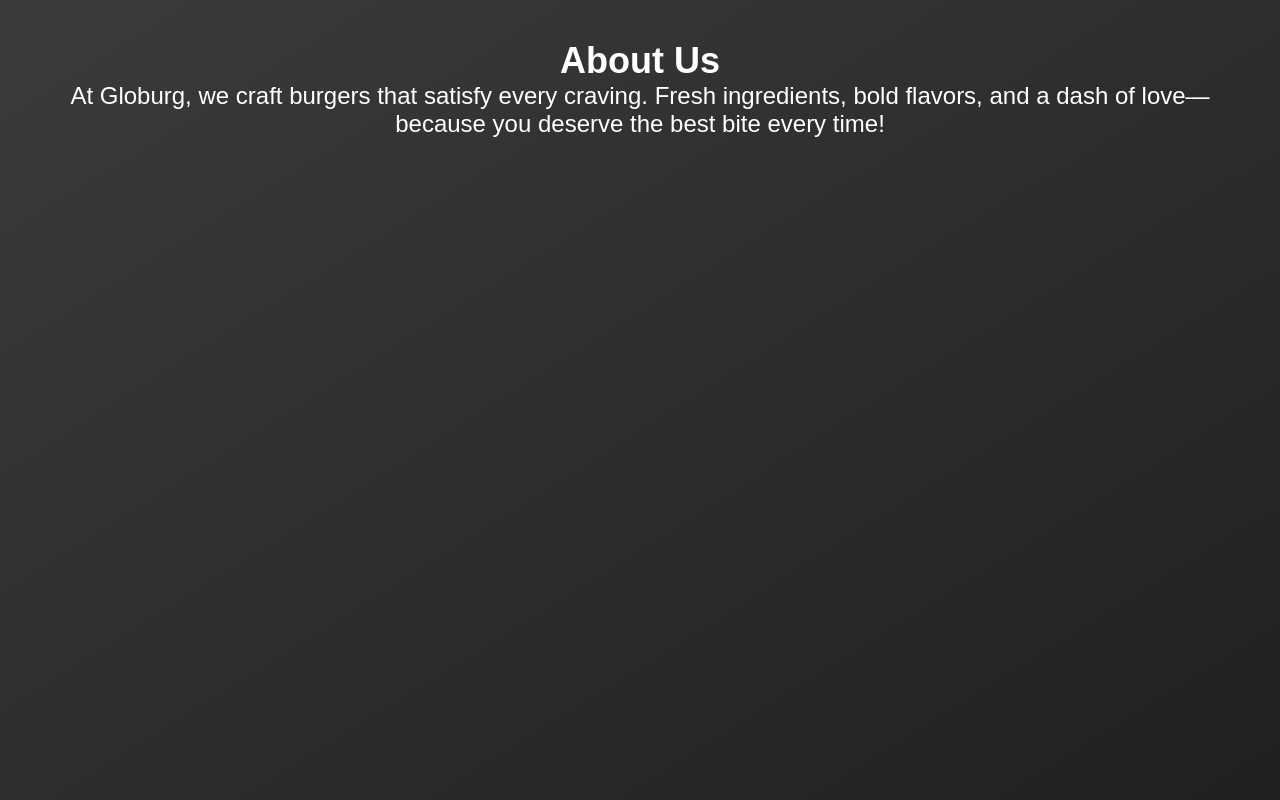
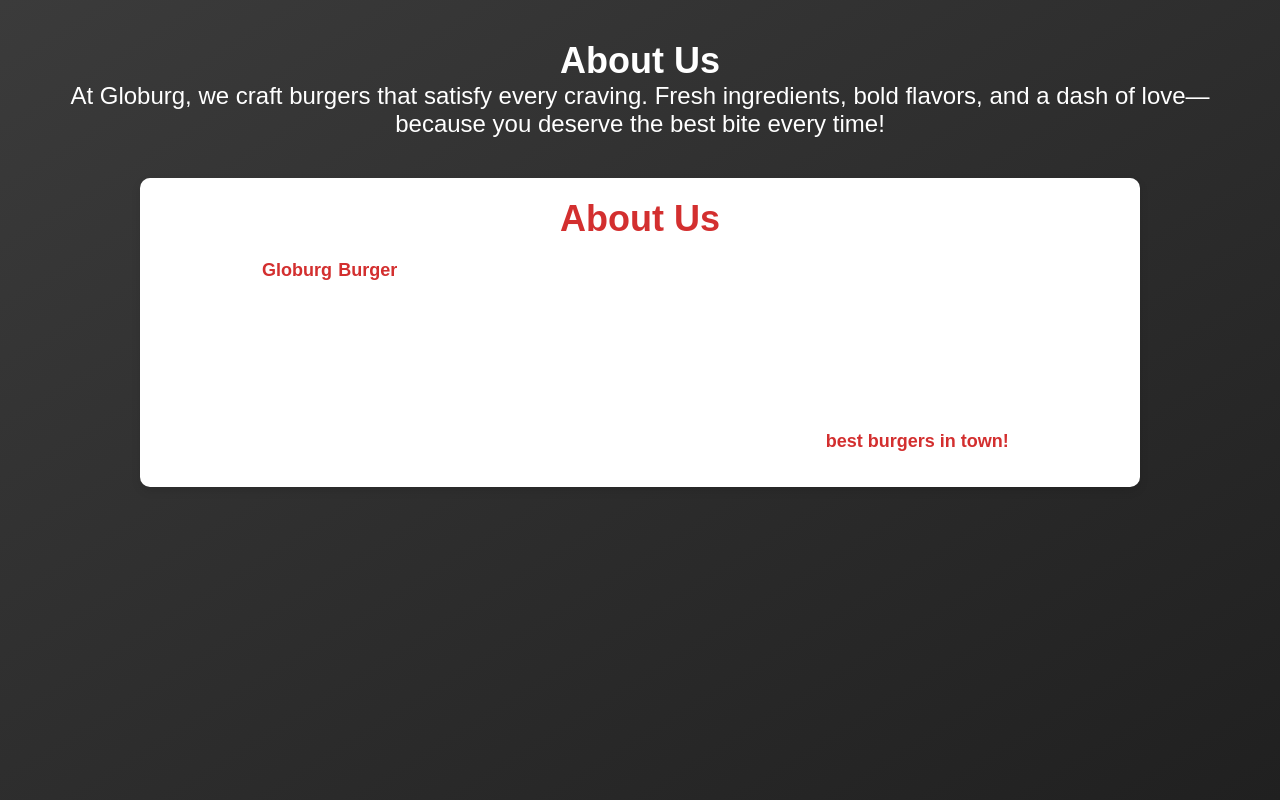
Before and after one commit to RizzWan-Codes/First_Client, a plain HTML site: page index.html in a window 1280 px wide. Shown: the part 1600-2400 px from the top of the page. Drawn offline with Linux system fonts and the light colour scheme.

Commit message:
Update index.html

```diff
--- a/index.html
+++ b/index.html
@@ -4,8 +4,40 @@
     <meta charset="UTF-8">
     <meta name="viewport" content="width=device-width, initial-scale=1.0">
     <title>Globurg | Delicious Burgers</title>
-    <link rel="icon" href="favicon.png">
+    <link rel="icon" href="5787016.png">
     <link rel="stylesheet" href="style.css">
+    <link rel="stylesheet" href="about.css">
+
+    <style>
+
+
+    /* About Section */
+    .about-container {
+      max-width: 1000px;
+      margin: 40px auto;
+      padding: 20px;
+      background: #fff;
+      border-radius: 10px;
+      box-shadow: 0px 4px 10px rgba(0,0,0,0.1);
+    }
+
+    .about-container h1 {
+      text-align: center;
+      color: #d32f2f;
+      margin-bottom: 20px;
+    }
+
+    .about-container p {
+      font-size: 18px;
+      margin-bottom: 15px;
+      text-align: justify;
+    }
+
+    .highlight {
+      font-weight: bold;
+      color: #d32f2f;
+    }
+  </style>
 
 </head>
 <body>
@@ -44,6 +76,26 @@
     <section id="About">
         <h1>About Us</h1>
         <p>At Globurg, we craft burgers that satisfy every craving. Fresh ingredients, bold flavors, and a dash of love—because you deserve the best bite every time!</p>
+        <!-- About Us Section -->
+  <div class="about-container">
+    <h1>About Us</h1>
+    <p>
+      Welcome to <span class="highlight">Globurg Burger</span>, the heart of delicious burgers in Aurangabad!
+      We started with a simple mission: to bring people together through the love of good food.
+    </p>
+    <p>
+      Every burger we serve is made with fresh ingredients, juicy patties, and a passion for flavor.
+      Whether you’re craving a classic cheeseburger or trying something new, we’ve got something for everyone.
+    </p>
+    <p>
+      At Globurg, it’s not just about food—it’s about creating moments. Our space is designed to be cozy and welcoming,
+      where friends and families can enjoy quality time together.
+    </p>
+    <p>
+      Thank you for making us a part of your story. We’re excited to keep serving you the <span class="highlight">best burgers in town!</span>
+    </p>
+  </div>
     </section>
+
 </body>
 </html>
```
